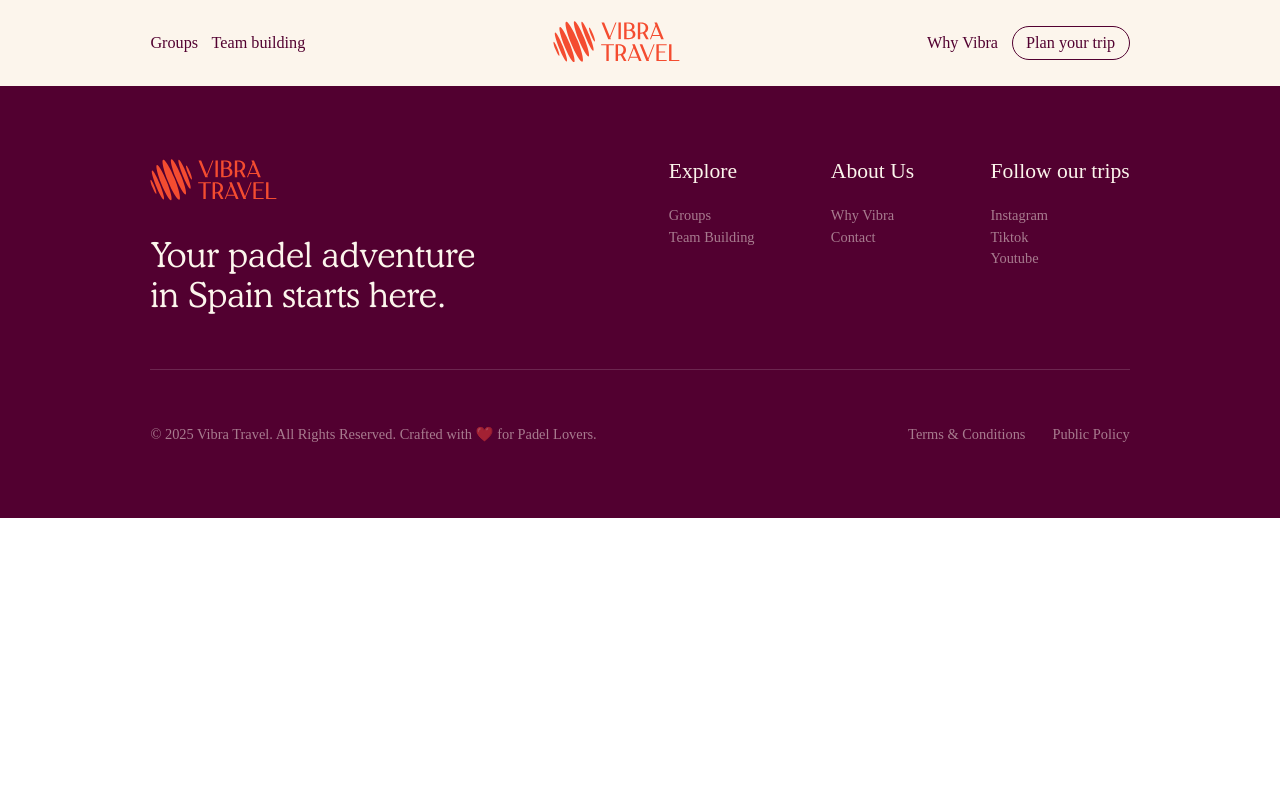
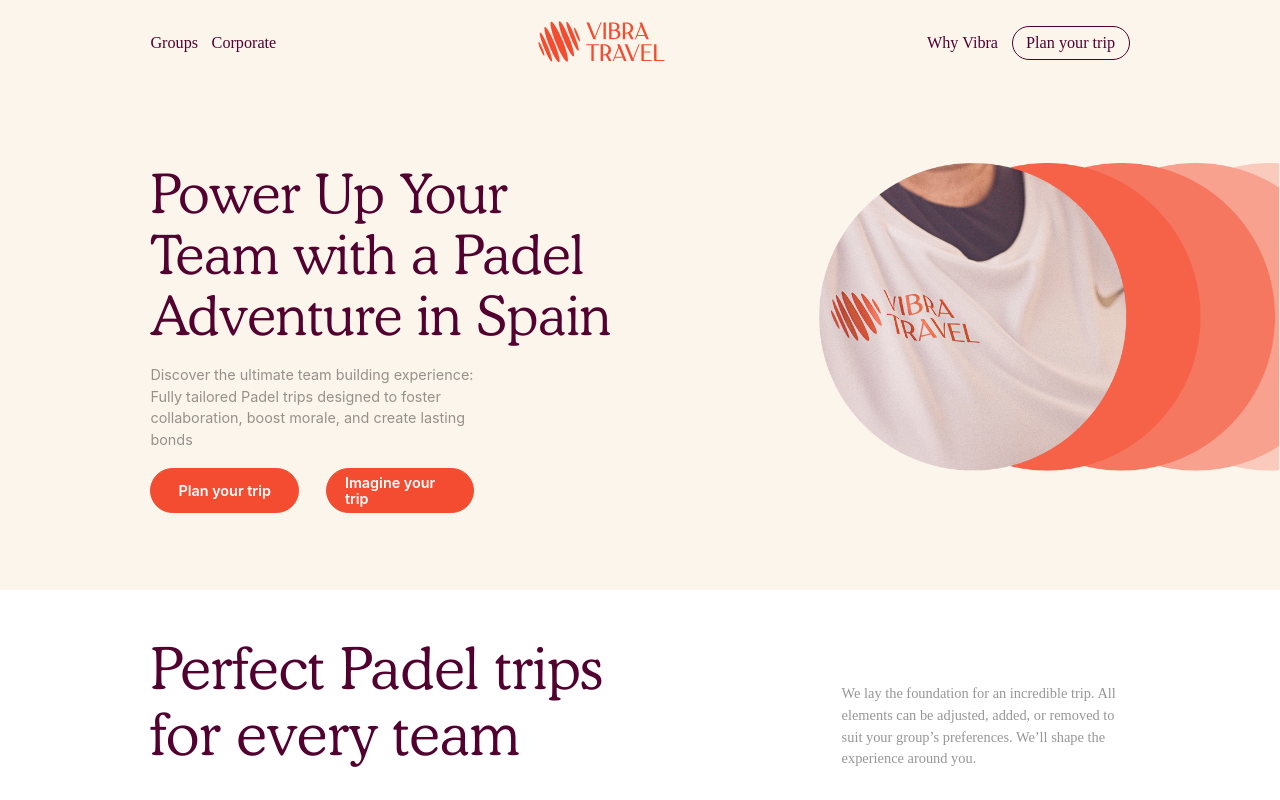
Before and after one commit to NicolasCornaglia/vibra-travel, a Vue app: page /corporate in a window 1280 px wide. Before the commit this address had no page. Shown: the top 800 px of the page. Built offline with nearby package versions, Linux system fonts and the light colour scheme; a web font is replaced by a local one.

Commit message:
style: rename Team Building to Corporate

```diff
--- a/src/components/TeamBuildingPresentation.vue
+++ b/src/components/CorporatePresentation.vue
@@ -27,7 +27,7 @@
         <img
           :src="TeamPresentation"
           fetchpriority="high"
-          alt="Team Building Presentation Image"
+          alt="Corporate Presentation Image"
           class="img"
         />
       </div>
--- a/src/components/Footer.vue
+++ b/src/components/Footer.vue
@@ -21,8 +21,8 @@
               <a href="/groups" class="nav-link">
                 <p class="button-text">Groups</p>
               </a>
-              <a href="/team-building" class="nav-link">
-                <p class="button-text">Team Building</p>
+              <a href="/corporate" class="nav-link">
+                <p class="button-text">Corporate</p>
               </a>
             </div>
           </div>
--- a/src/components/Header.vue
+++ b/src/components/Header.vue
@@ -13,8 +13,8 @@
           <a href="/groups" class="nav-link">
             <span class="header-text">Groups</span>
           </a>
-          <a href="/team-building" class="nav-link">
-            <span class="header-text">Team building</span>
+          <a href="/corporate" class="nav-link">
+            <span class="header-text">Corporate</span>
           </a>
         </div>
         <div class="icon">
@@ -60,8 +60,8 @@
             <a href="/groups" class="mobile-nav-link" @click="closeMobileMenu">
               <span class="mobile-nav-text">Groups</span>
             </a>
-            <a href="/team-building" class="mobile-nav-link" @click="closeMobileMenu">
-              <span class="mobile-nav-text">Team building</span>
+            <a href="/corporate" class="mobile-nav-link" @click="closeMobileMenu">
+              <span class="mobile-nav-text">Corporate</span>
             </a>
             <a href="/why-vibra" class="mobile-nav-link" @click="closeMobileMenu">
               <span class="mobile-nav-text">Why Vibra</span>
--- a/src/components/pages/TeamBuildingPage.vue
+++ b/src/components/pages/CorporatePage.vue
@@ -1,6 +1,6 @@
 <template>
   <div>
-    <TeamBuildingPresentation />
+    <CorporatePresentation />
     <ForEvryTeam />
     <Images />
     <AllInclusive />
@@ -10,7 +10,7 @@
   </template>
 
   <script setup lang="ts">
-  import TeamBuildingPresentation from "../TeamBuildingPresentation.vue";
+  import CorporatePresentation from "../CorporatePresentation.vue";
   import MakeItYours from "../MakeItYours.vue"
   import ReadyTeam from "../ReadyTeam.vue"
   import ForEvryTeam from "../ForEveryTeam.vue"
--- a/src/router/index.ts
+++ b/src/router/index.ts
@@ -2,7 +2,7 @@
 import type { RouteRecordRaw } from 'vue-router'
 import HomePage from '../components/pages/HomePage.vue'
 import GroupsPage from '../components/pages/GroupsPage.vue'
-import TeamBuildingPage from '../components/pages/TeamBuildingPage.vue'
+import CorporatePage from '../components/pages/CorporatePage.vue'
 import WhyVibraPage from '../components/pages/WhyVibraPage.vue'
 import ContactPage from '../components/pages/ContactPage.vue'
 import LegalPage from '../components/pages/LegalPage.vue'
@@ -19,9 +19,9 @@
     component: GroupsPage
   },
   {
-    path: '/team-building',
-    name: 'TeamBuilding',
-    component: TeamBuildingPage
+    path: '/corporate',
+    name: 'Corporate',
+    component: CorporatePage
   },
   {
     path: '/why-vibra',
```
